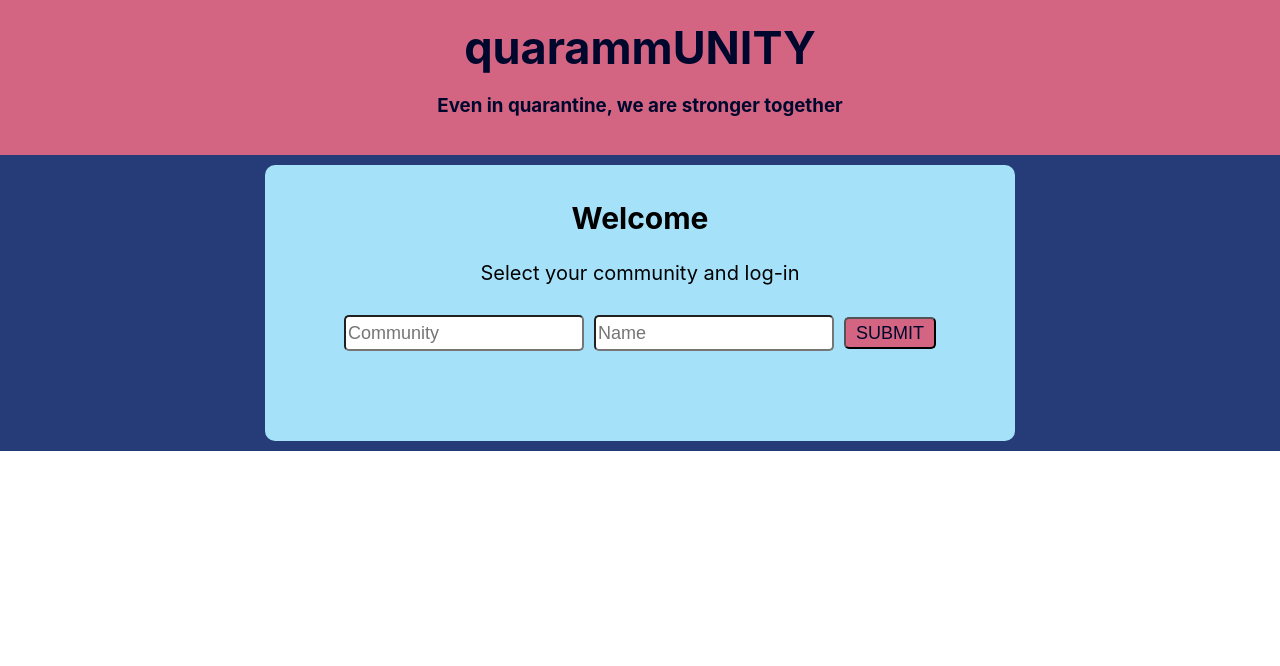
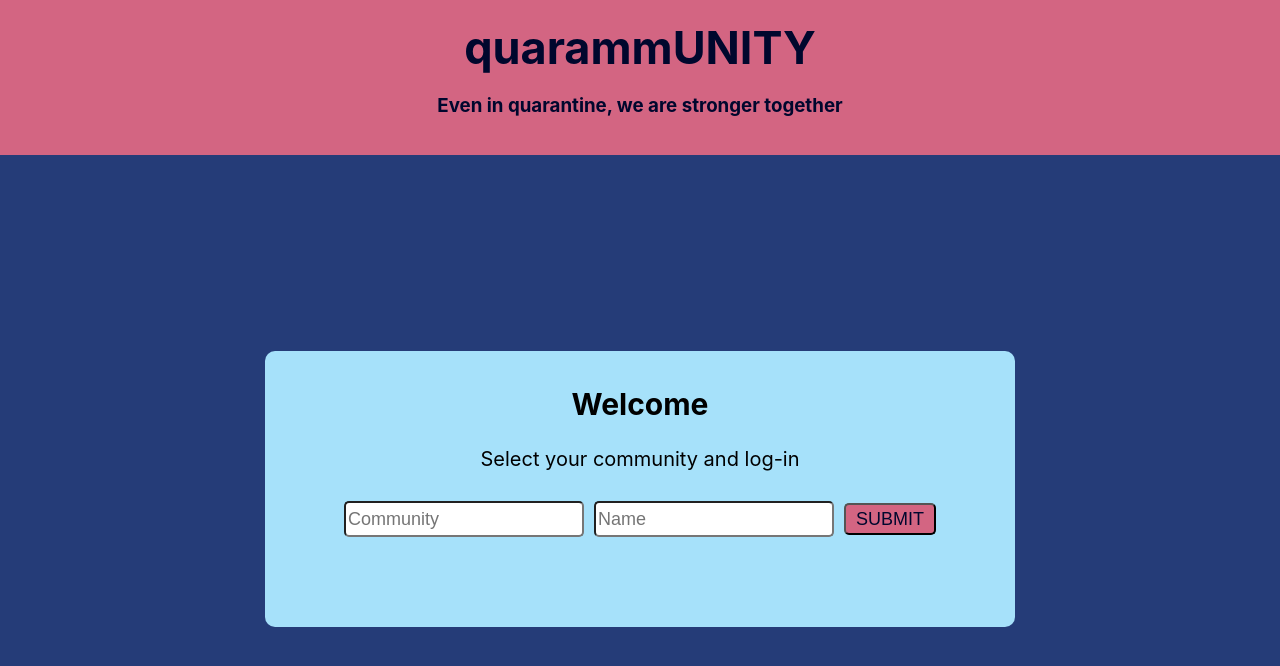
Before and after one commit to benjamin-firth/quarammUNITY, a React (Create React App) app in the folder quarammunity/: page / in a window 1280 px wide. Shown: the top 666 px of the page. Built offline with nearby package versions, Linux system fonts and the light colour scheme.

Commit message:
Fix height issues

```diff
--- a/quarammunity/src/components/App/App.scss
+++ b/quarammunity/src/components/App/App.scss
@@ -1,4 +1,24 @@
 @import './src/variables.scss';
+
+main {
+  height: 100vh;
+}
+
+button {
+  background-color: #D36582;
+  border-radius: 5px;
+  color: #00072D;
+  cursor: pointer;
+  font-size: 18px;
+  height: 32px;
+  margin: 10px 5px 5px 5px;
+  padding: 2px 10px;
+}
+
+button:hover {
+  background-color: #00072D;
+  color: #D36582;
+}
 
 #blockColorblindContent {
   display: none;
--- a/quarammunity/src/components/MessagesContainer/MessagesContainer.scss
+++ b/quarammunity/src/components/MessagesContainer/MessagesContainer.scss
@@ -4,7 +4,6 @@ section {
   align-items: center;
   display: flex;
   flex-direction: column;
-  height: 100%;
 
   .scroll-container {
     height: 80%;
--- a/quarammunity/src/components/Welcome/Welcome.js
+++ b/quarammunity/src/components/Welcome/Welcome.js
@@ -4,7 +4,7 @@ import './Welcome.scss';
 
 const Welcome = () => {
   return (
-    <section>
+    <section className='welcome-container'>
       <div>
         <h2>Welcome</h2>
         <p>Select your community and log-in</p>
--- a/quarammunity/src/components/Welcome/Welcome.scss
+++ b/quarammunity/src/components/Welcome/Welcome.scss
@@ -1,10 +1,9 @@
 @import './src/variables.scss';
 
-section {
+.welcome-container {
   align-items: center;
   background-color: #253C78;
   display: flex;
-  height: 81vh;
   justify-content: center;
 
   div {
@@ -31,19 +30,4 @@ section {
     margin: 10px 5px 5px 5px;
   }
 
-  button {
-    background-color: #D36582;
-    border-radius: 5px;
-    color: #00072D;
-    cursor: pointer;
-    font-size: 18px;
-    height: 32px;
-    margin: 10px 5px 5px 5px;
-    padding: 2px 10px;
-  }
-
-  button:hover {
-    background-color: #00072D;
-    color: #D36582;
-  }
 }
```
